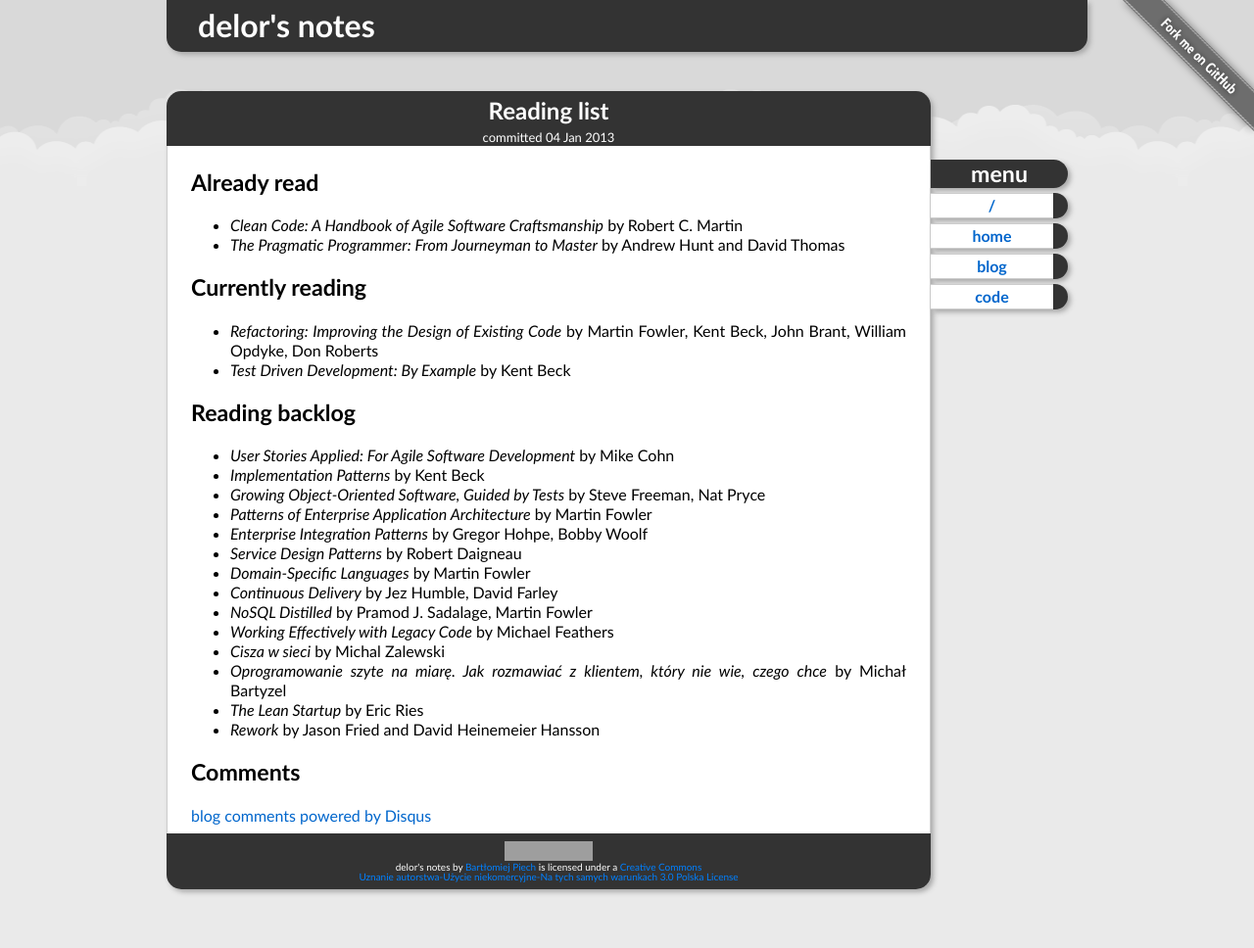
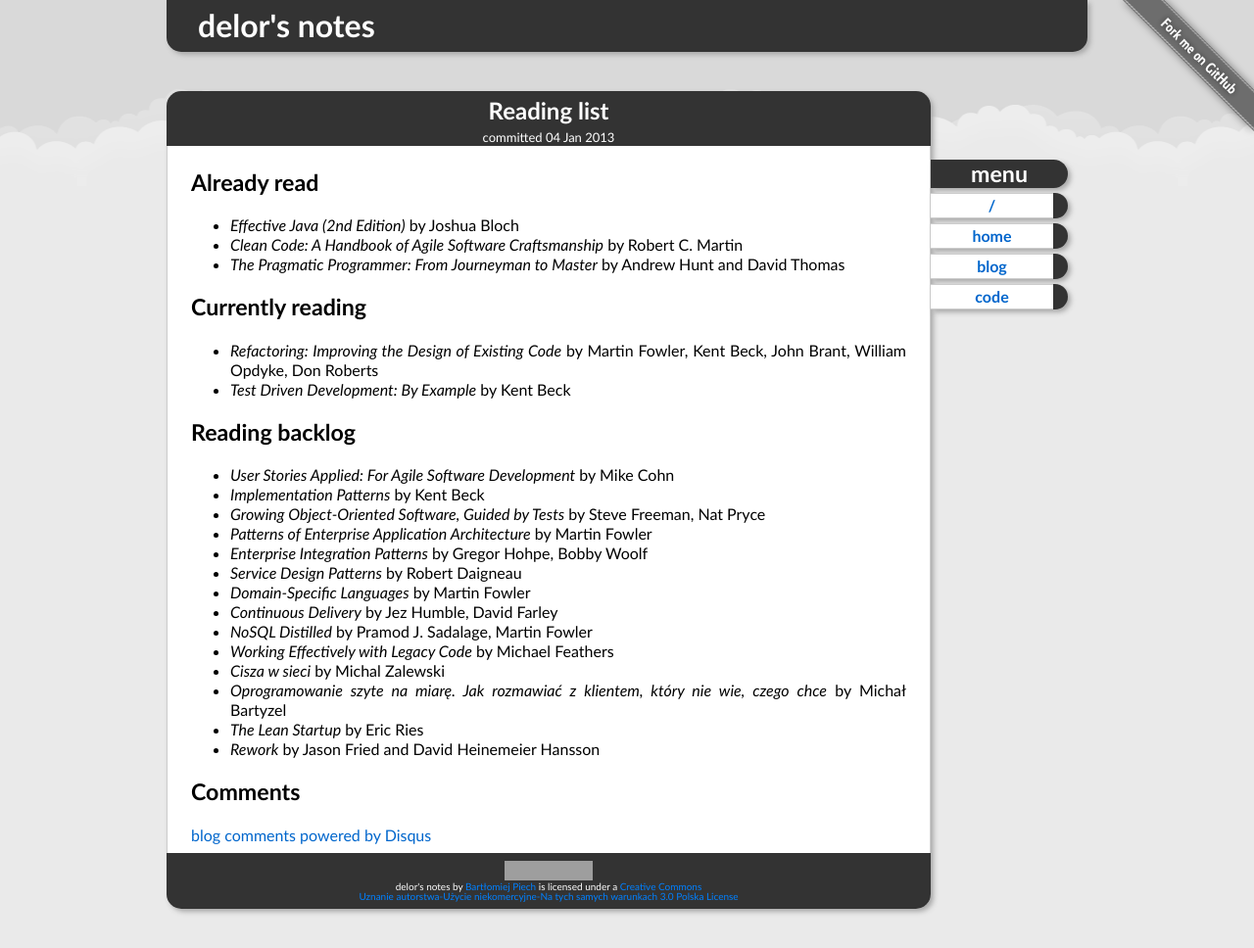
Before and after one commit to delor/delor.github.com, a Jekyll site: the page built from _posts/2013-01-04-reading-list.markdown, in a window 1280 px wide. Shown: the whole page at 98% size. Built offline with Jekyll 4.4.1, drawn with Linux system fonts in a browser that asks for light colours; Markdown is read by kramdown in place of the engine named in the settings; comment, search, counter and statistics services are not loaded; grey boxes are pictures that could not be loaded.

Commit message:
Update _posts/2013-01-04-reading-list.markdown

```diff
--- a/_posts/2013-01-04-reading-list.markdown
+++ b/_posts/2013-01-04-reading-list.markdown
@@ -4,6 +4,7 @@
 ---
 ## Already read
 
+* _Effective Java (2nd Edition)_ by Joshua Bloch
 * _Clean Code: A Handbook of Agile Software Craftsmanship_ by Robert C. Martin
 * _The Pragmatic Programmer: From Journeyman to Master_ by Andrew Hunt and David Thomas
 
```
